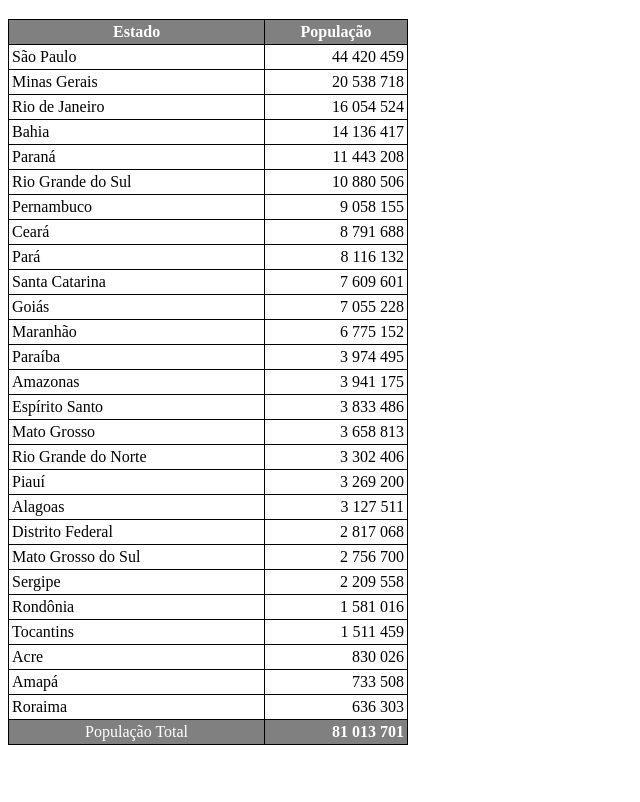
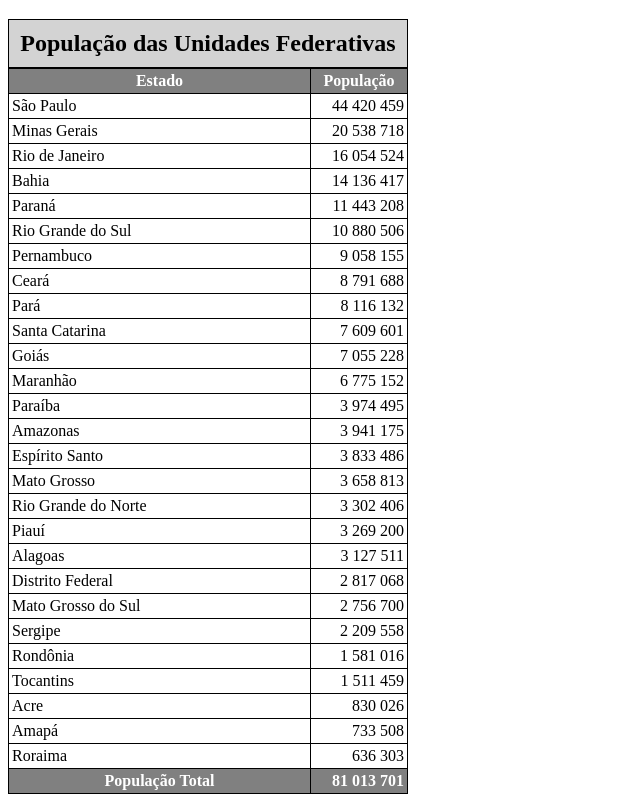
Before and after one commit to IsraelEstabile/html-css, a plain HTML site: page ex023/tabela002.html in a window 1280 px wide. Shown: the part 61-863 px from the top of the page, without its empty margins (0-640 px from the left). Before the commit the page ends 814 px from the top, so only its background shows below. Drawn offline with Linux system fonts and the light colour scheme.

Commit message:
att tabela

```diff
--- a/ex023/tabela002.html
+++ b/ex023/tabela002.html
@@ -23,6 +23,13 @@
             background-color: grey;
             color: white;
         }
+        caption {
+            font-size: 1.5em;
+            font-weight: bold;
+            padding: 10px;
+            background-color: lightgray;
+            border: 1px solid black;
+        }
     </style>
 </head>
 <body>
@@ -38,10 +45,11 @@
                 TR, TD, TH
     -->
     <table>
+        <caption>População das Unidades Federativas</caption>
         <thead>
             <tr>
-                <th>Estado</th>
-                <th>População</th>
+                <th scope="col">Estado</th>
+                <th scope="col" style="width: 90px;">População</th>
             </tr>
         </thead>
         <tbody>
@@ -157,7 +165,7 @@
         </tbody>
         <tfoot>
             <tr>
-                <td>População Total</td>
+                <th scope="row">População Total</th>
                 <td class="num"><strong>81 013 701</strong></td>
             </tr>
         </tfoot>
```
